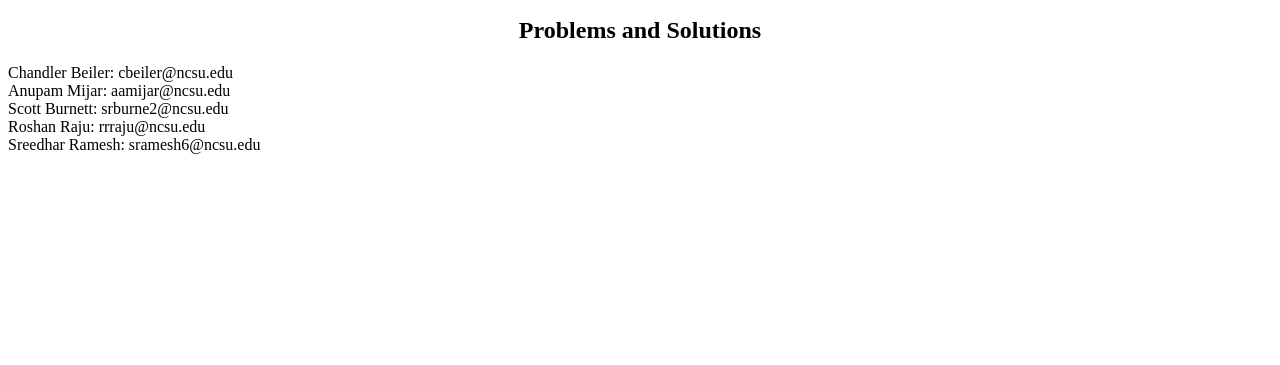
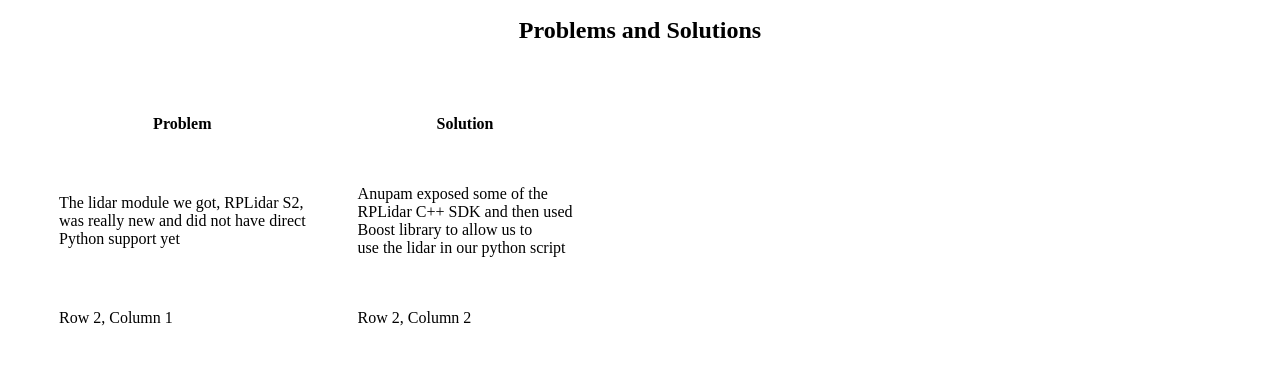
Before and after one commit to sramesh2002/492dronereport, a plain HTML site: page problemsAndSolutions.html in a window 1280 px wide. Shown: the part 131-496 px from the top of the page. Drawn offline with Linux system fonts and the light colour scheme.

Commit message:
table for problems and solutions

```diff
--- a/problemsAndSolutions.html
+++ b/problemsAndSolutions.html
@@ -66,11 +66,24 @@
         window.open(pageName, "_self");
     }</script>
     <h2>Problems and Solutions</h2>
-    <p>Chandler Beiler: cbeiler@ncsu.edu<br>
-       Anupam Mijar: aamijar@ncsu.edu<br>
-       Scott Burnett: srburne2@ncsu.edu <br>
-       Roshan Raju: rrraju@ncsu.edu<br>
-       Sreedhar Ramesh: sramesh6@ncsu.edu<br>
-    </p>
+    <table>
+        <tr>
+          <th>Problem</th>
+          <th>Solution</th>
+        </tr>
+        <tr>
+          <td>The lidar module we got, RPLidar S2,<br>
+            was really new and did not have direct<br>
+            Python support yet</td>
+            <td>Anupam exposed some of the <br>
+            RPLidar C++ SDK and then used <br>
+            Boost library to allow us to <br>
+            use the lidar in our python script </td>
+        </tr>
+        <tr>
+          <td>Row 2, Column 1</td>
+          <td>Row 2, Column 2</td>
+        </tr>
+      </table>
   </body>
 </html>
```
